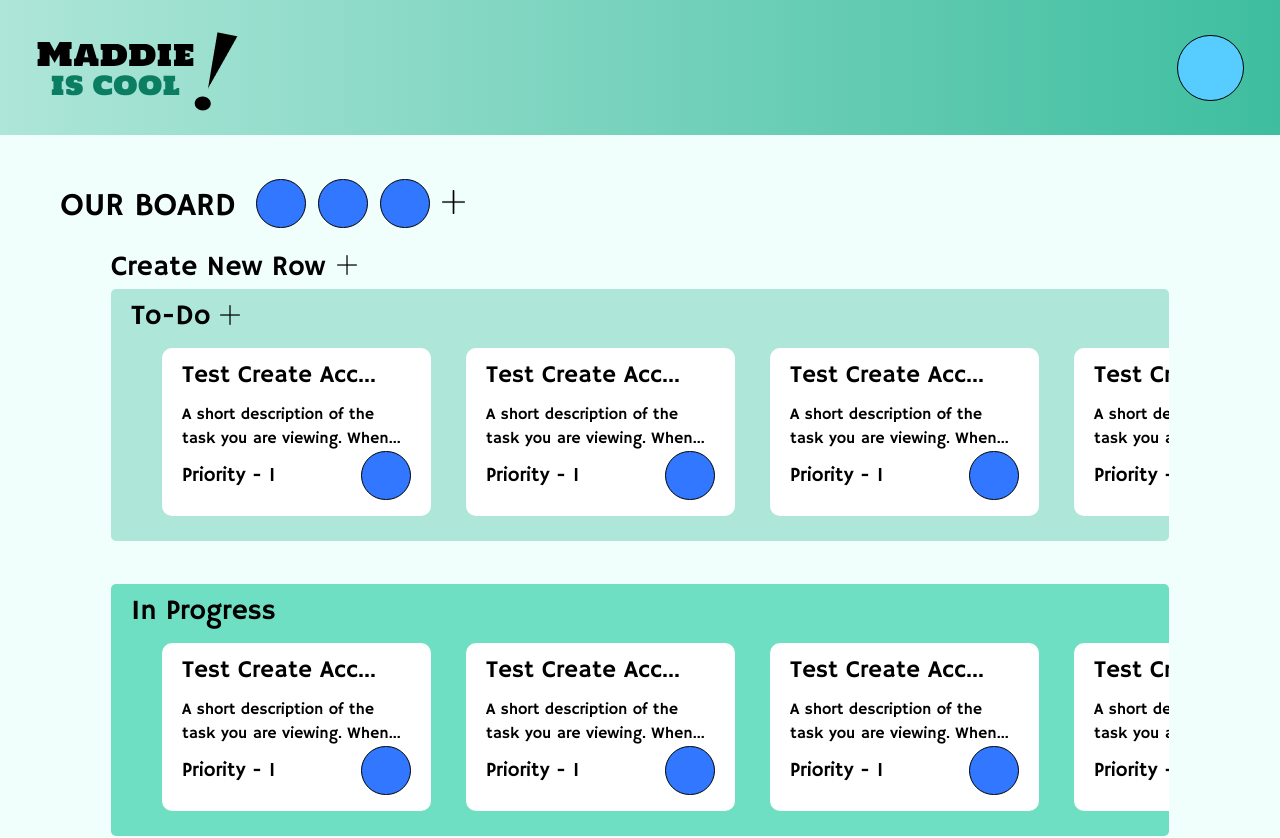
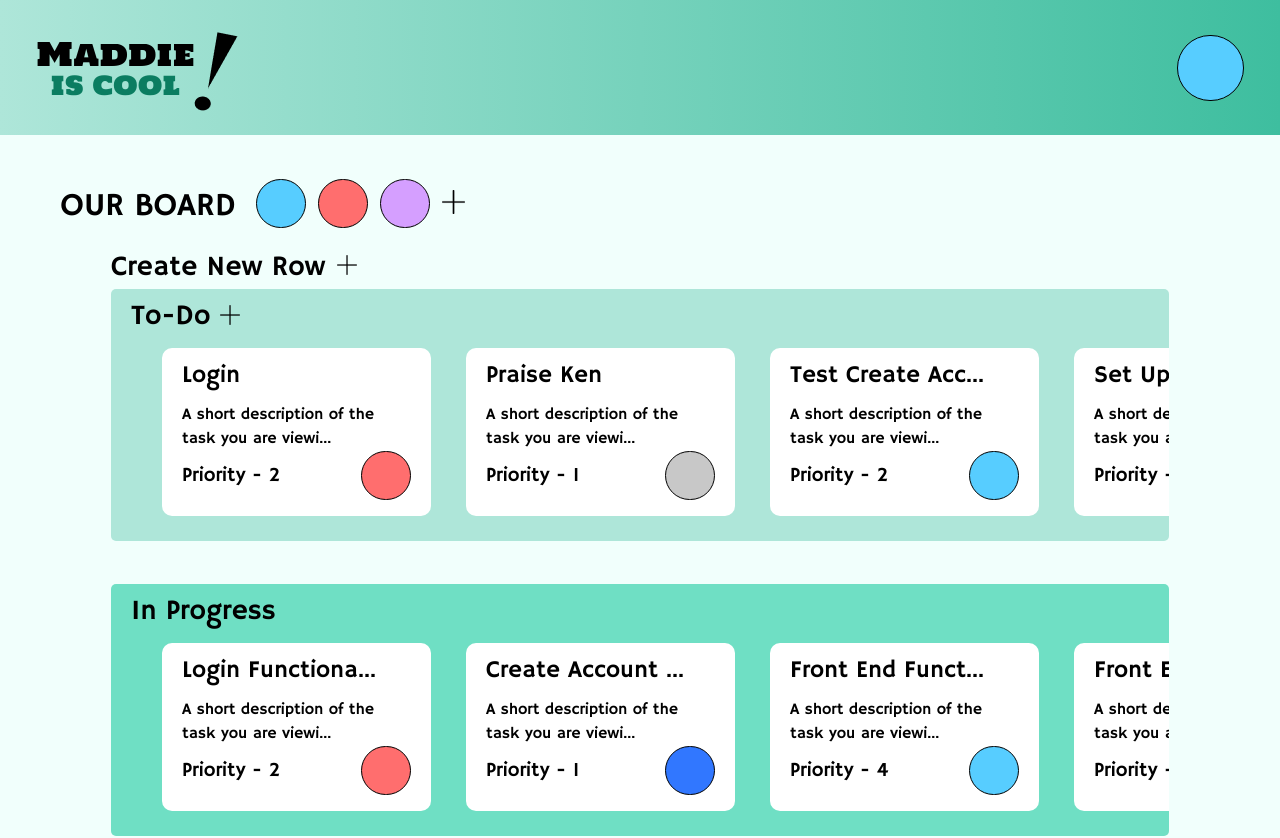
Before and after one commit to brandoughnut/tasktracker-sprint-front-end, a Next.js app: page /pages/TaskPage in a window 1280 px wide. Shown: the top 838 px of the page. Built offline with nearby package versions, Linux system fonts and the light colour scheme.

Commit message:
task example data integrated

```diff
--- a/src/app/components/TaskCardComponent.tsx
+++ b/src/app/components/TaskCardComponent.tsx
@@ -2,18 +2,18 @@
 
 import React from 'react'
 
-const TaskCardComponent = (prop: {setIsViewTask : (isViewTask:boolean) => void}) => {
+const TaskCardComponent = (prop: {setIsViewTask : (isViewTask:boolean) => void; task: {name: string; description: string; priority: number; "assigned-to": {name: string; color: string;};}}) => {
   return (
     <div
     onClick={() => {
       prop.setIsViewTask(true);
     }}
     className='w-[269px] h-[168px] bg-white rounded-[10px] cursor-pointer'>
-        <h1 className='HammersmithOne text-[24px] truncate ps-[20px] pe-[41px] pt-[9px]'>Test Create Account</h1>
-        <p className='HammersmithOne text-[16px] px-[20px] mt-[10px] line-clamp-2'>A short description of the task you are viewing. When login</p>
+        <h1 className='HammersmithOne text-[24px] truncate ps-[20px] pe-[41px] pt-[9px]'>{prop.task.name}</h1>
+        <p className='HammersmithOne text-[16px] px-[20px] mt-[10px] line-clamp-2'>{prop.task.description}</p>
         <div className='flex justify-between mx-[20px]'>
-            <h1 className='my-auto text-[20px] HammersmithOne'>Priority - 1</h1>
-            <div className='bg-blue h-[49.25px] w-[50px] rounded-full border-[1px] border-black'></div>
+            <h1 className='my-auto text-[20px] HammersmithOne'>Priority - {prop.task.priority}</h1>
+            <div className='bg-blue h-[49.25px] w-[50px] rounded-full border-[1px] border-black' style={{background: prop.task['assigned-to'].color }}></div>
         </div>
     </div>
   )
--- a/src/app/components/TaskTypeComponent.tsx
+++ b/src/app/components/TaskTypeComponent.tsx
@@ -4,8 +4,36 @@ import React, { useState } from 'react'
 import plus from '@/assets/tasksprintplus.png';
 import Image from "next/image";
 import TaskCardComponent from './TaskCardComponent';
+import { getExampleBoardData } from '@/services/DataServices';
 
-const TaskTypeComponent = (prop: {color:string, type:string, isShown:boolean, setIsViewTask : (isViewTask:boolean) => void, setisCreateTask: (isCreateTask:boolean) => void}) => {
+const TaskTypeComponent = (prop: { color: string, type: string, isShown: boolean, setIsViewTask: (isViewTask: boolean) => void, setisCreateTask: (isCreateTask: boolean) => void }) => {
+
+    const BoardData = getExampleBoardData();
+    let tasks: {
+        name: string;
+        description: string;
+        priority: number;
+        "assigned-to": {
+            name: string;
+            color: string;
+        };
+    }[];
+
+    switch (prop.type) {
+        case "To-Do":
+            tasks = BoardData['To-Do-Tasks'];
+            break;
+        case "In Progress":
+            tasks = BoardData['In-Progress-Tasks'];
+            break;
+        case "Completed":
+            tasks = BoardData['Completed-Tasks']
+            break;
+        default:
+            console.log("error in loading tasks")
+            tasks = BoardData['To-Do-Tasks'];
+            break;
+    }
 
     return (
         <div className={`h-[252px] w-full ${prop.color} rounded-[5px]`}>
@@ -15,31 +43,18 @@ const TaskTypeComponent = (prop: {color:string, type:string, isShown:boolean, se
                     onClick={() => {
                         prop.setisCreateTask(true);
                     }}
-            className={prop.isShown ? 'cursor-pointer h-[20px] w-[20px] mt-[16px] ms-[10px]' : 'hidden'} src={plus} alt='plus icon'/>
+                    className={prop.isShown ? 'cursor-pointer h-[20px] w-[20px] mt-[16px] ms-[10px]' : 'hidden'} src={plus} alt='plus icon' />
             </div>
             <div className='ms-[10px] lg:ms-[51px] flex overflow-x-auto mt-[10px]'>
-            <div className='me-[35px]'>
-                <TaskCardComponent setIsViewTask={prop.setIsViewTask}/>
+                {
+                    tasks.map((task, idx) => {
+                        return (
+                            <div key={idx} className='me-[35px]'>
+                                <TaskCardComponent setIsViewTask={prop.setIsViewTask} task={task} />
                             </div>
-            <div className='me-[35px]'>
-                <TaskCardComponent setIsViewTask={prop.setIsViewTask}/>
-            </div>
-            <div className='me-[35px]'>
-                <TaskCardComponent setIsViewTask={prop.setIsViewTask}/>
-            </div>
-            <div className='me-[35px]'>
-                <TaskCardComponent setIsViewTask={prop.setIsViewTask}/>
-            </div>
-            <div className='me-[35px]'>
-                <TaskCardComponent setIsViewTask={prop.setIsViewTask}/>
-            </div>
-            <div className='me-[35px]'>
-                <TaskCardComponent setIsViewTask={prop.setIsViewTask}/>
-            </div>
-            <div className='me-[35px]'>
-                <TaskCardComponent setIsViewTask={prop.setIsViewTask}/>
-            </div>
-
+                        )
+                    })
+                }
             </div>
         </div>
     )
--- a/src/app/pages/TaskPage/page.tsx
+++ b/src/app/pages/TaskPage/page.tsx
@@ -9,6 +9,7 @@ import ViewTaskComponent from "@/app/components/ViewTaskComponent";
 import invite from '@/assets/invitebox.png';
 import AddTaskComponent from "@/app/components/AddTaskComponent";
 import AddRowComponent from "@/app/components/AddRowComponent";
+import { getExampleBoardData } from "@/services/DataServices";
 
 const TaskPage = () => {
 
@@ -17,13 +18,15 @@ const TaskPage = () => {
     const [isCreateTask, setIsCreateTask] = useState<boolean>(false);
     const [isRow, setIsRow] = useState<boolean>(false);
 
+    const BoardData = getExampleBoardData();
+
     useEffect(() => {
         document.body.style.backgroundColor = '#F1FFFC'
     }, [])
 
     return (
         <div className="relative">
-      <NavBarComponent isProfileIcon={true}/>
+            <NavBarComponent isProfileIcon={true} />
 
 
 
@@ -31,17 +34,15 @@ const TaskPage = () => {
                 <h1 className='HammersmithOne text-[32px] h-[40px] mt-[47px] ms-[10px] lg:ms-0'>OUR BOARD</h1>
                 <div className="flex">
                     <div className='mx-[5px] lg:mx-0 lg:ms-[20px] mt-[20px] lg:mt-[44px] flex overflow-x-auto'>
-            <div className="me-[12px]">
-                <div className='w-[50px] h-[49.25px] bg-blue border-black border-[1px] rounded-full'></div>
+                        {
+                            BoardData.members.map((member, idx) => {
+                                return (
+                                    <div key={idx} className="me-[12px]">
+                                        <div className='w-[50px] h-[49.25px] bg-blue border-black border-[1px] rounded-full' style={{background: member.color}}></div>
                                     </div>
-            <div className="me-[12px]">
-                <div className='w-[50px] h-[49.25px] bg-blue border-black border-[1px] rounded-full'></div>
-            </div>
-            <div className="me-[12px]">
-                <div className='w-[50px] h-[49.25px] bg-blue border-black border-[1px] rounded-full'></div>
-            </div>
-
-
+                                )
+                            })
+                        }
 
                     </div>
                     <div className="mt-[33px] lg:mt-[55px]">
@@ -49,11 +50,11 @@ const TaskPage = () => {
                             onClick={() => {
                                 setIsInvite(!isInvite);
                             }}
-            className="h-[23.5px] w-[23.5px] cursor-pointer" src={plus} alt="plus icon"/>
+                            className="h-[23.5px] w-[23.5px] cursor-pointer" src={plus} alt="plus icon" />
 
-            <div className={isInvite ? "md:absolute top-[320px] md:top-[220px] lg:top-[155px] md:ms-[34px]": "hidden"}>
+                        <div className={isInvite ? "md:absolute top-[320px] md:top-[220px] lg:top-[155px] md:ms-[34px]" : "hidden"}>
                             <div className="relative">
-                    <Image src={invite} alt="invite tag"/>
+                                <Image src={invite} alt="invite tag" />
                                 <h1 className="absolute top-[15px] md:top-[24px] HammersmithOne text-[20px] md:text-[24px] ms-[110px] md:ms-[160px]">Invite Code</h1>
                                 <h1 className="text-[30px] top-[50px] md:text-4xl HoltwoodOneSC absolute ms-[90px] md:ms-[135px] md:top-[70px] text-[#3177FF]">XYZ456</h1>
                             </div>
@@ -73,36 +74,36 @@ const TaskPage = () => {
                     onClick={() => {
                         setIsRow(true);
                     }}
-        className="ms-3 h-[20px] w-[20px] mt-[8px] cursor-pointer" src={plus} alt="plus icon"/>
+                    className="ms-3 h-[20px] w-[20px] mt-[8px] cursor-pointer" src={plus} alt="plus icon" />
             </div>
 
 
             <div className="mx-[10px] lg:mx-[111px]">
                 <div>
-            <TaskTypeComponent setisCreateTask={setIsCreateTask} type="To-Do" color="bg-[#AEE6D9]" isShown={true} setIsViewTask={setIsViewTask}/>
+                    <TaskTypeComponent setisCreateTask={setIsCreateTask} type="To-Do" color="bg-[#AEE6D9]" isShown={true} setIsViewTask={setIsViewTask} />
                 </div>
                 <div className="my-[43px]">
-            <TaskTypeComponent setisCreateTask={setIsCreateTask} type="In Progress" color="bg-[#6FDFC4]" isShown={false} setIsViewTask={setIsViewTask}/>
+                    <TaskTypeComponent setisCreateTask={setIsCreateTask} type="In Progress" color="bg-[#6FDFC4]" isShown={false} setIsViewTask={setIsViewTask} />
                 </div>
                 <div>
-            <TaskTypeComponent setisCreateTask={setIsCreateTask} type="Completed" color="bg-[#3EBE9F]" isShown={false} setIsViewTask={setIsViewTask}/>
+                    <TaskTypeComponent setisCreateTask={setIsCreateTask} type="Completed" color="bg-[#3EBE9F]" isShown={false} setIsViewTask={setIsViewTask} />
                 </div>
             </div>
 
             {
                 isViewTask && <div className='absolute inset-0 bg-gray-200 bg-opacity-50 backdrop-filter backdrop-blur-[2px] flex justify-center items-center z-50'>
-        <ViewTaskComponent setIsViewTask={setIsViewTask}/>
+                    <ViewTaskComponent setIsViewTask={setIsViewTask} />
                 </div>
             }
 
             {
                 isCreateTask && <div className='absolute inset-0 bg-gray-200 bg-opacity-50 backdrop-filter backdrop-blur-[2px] flex justify-center items-center z-50'>
-        <AddTaskComponent setIsCreateTask={setIsCreateTask}/>
+                    <AddTaskComponent setIsCreateTask={setIsCreateTask} />
                 </div>
             }
             {
                 isRow && <div className='absolute inset-0 bg-gray-200 bg-opacity-50 backdrop-filter backdrop-blur-[2px] flex justify-center items-center z-50'>
-        <AddRowComponent setIsRow={setIsRow}/>
+                    <AddRowComponent setIsRow={setIsRow} />
                 </div>
             }
 
--- /dev/null
+++ b/src/data/BoardDataExample.json
@@ -0,0 +1,132 @@
+{
+    "name": "OUR BOARD",
+    "code": "XYZ456",
+    "members": [
+        {
+            "name": "blue",
+            "color": "#57CDFF"
+        },
+        {
+            "name": "red",
+            "color": "#FF6E6E"
+        },
+        {
+            "name": "magenta",
+            "color": "#D59FFF"
+        }
+    ],
+    "To-Do-Tasks": [
+        {
+            "name":"Login",
+            "description":"A short description of the task you are viewi...",
+            "priority": 2,
+            "assigned-to":{
+                "name": "red",
+                "color": "#FF6E6E"
+            }
+        },
+        {
+            "name":"Praise Ken",
+            "description":"A short description of the task you are viewi...",
+            "priority": 1,
+            "assigned-to":{
+                "name": "no one",
+                "color": "#C8C8C8"
+            }
+        },
+        {
+            "name":"Test Create Acc...",
+            "description":"A short description of the task you are viewi...",
+            "priority": 2,
+            "assigned-to":{
+                "name": "blue",
+                "color": "#57CDFF"
+            }
+        },
+        {
+            "name":"Set Up Profile ...",
+            "description":"A short description of the task you are viewi...",
+            "priority": 3,
+            "assigned-to":{
+                "name": "magenta",
+                "color": "#D59FFF"
+            }
+        }
+    ],
+    "In-Progress-Tasks": [
+        {
+            "name":"Login Functiona...",
+            "description":"A short description of the task you are viewi...",
+            "priority": 2,
+            "assigned-to":{
+                "name": "red",
+                "color": "#FF6E6E"
+            }
+        },
+        {
+            "name":"Create Account ...",
+            "description":"A short description of the task you are viewi...",
+            "priority": 1,
+            "assigned-to":{
+                "name": "magenta",
+                "color": "#D59FF"
+            }
+        },
+        {
+            "name":"Front End Funct...",
+            "description":"A short description of the task you are viewi...",
+            "priority": 4,
+            "assigned-to":{
+                "name": "blue",
+                "color": "#57CDFF"
+            }
+        },
+        {
+            "name":"Front End Accou...",
+            "description":"A short description of the task you are viewi...",
+            "priority": 2,
+            "assigned-to":{
+                "name": "red",
+                "color": "#FF6E6E"
+            }
+        }
+    ],
+    "Completed-Tasks": [
+        {
+            "name":"Create Backend",
+            "description":"A short description of the task you are viewi...",
+            "priority": 2,
+            "assigned-to":{
+                "name": "magenta",
+                "color": "#D59FF"
+            }
+        },
+        {
+            "name":"Add Isaiah",
+            "description":"A short description of the task you are viewi...",
+            "priority": 1,
+            "assigned-to":{
+                "name": "red",
+                "color": "#FF6E6E"
+            }
+        },
+        {
+            "name":"Discuss Style S...",
+            "description":"A short description of the task you are viewi...",
+            "priority": 4,
+            "assigned-to":{
+                "name": "no one",
+                "color": "#C8C8C8"
+            }
+        },
+        {
+            "name":"Create Frontend",
+            "description":"A short description of the task you are viewi...",
+            "priority": 2,
+            "assigned-to":{
+                "name": "blue",
+                "color": "#57CDFF"
+            }
+        }
+    ]
+}
```
Also changed, not shown: src/services/DataServices.ts (+6 -1 lines). Lines whose indentation alone changed are shown as unchanged.
